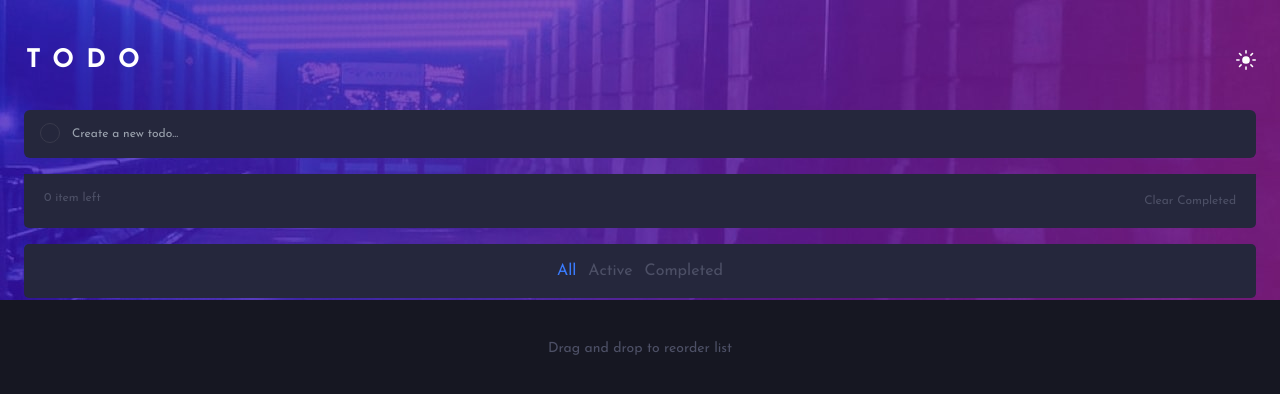
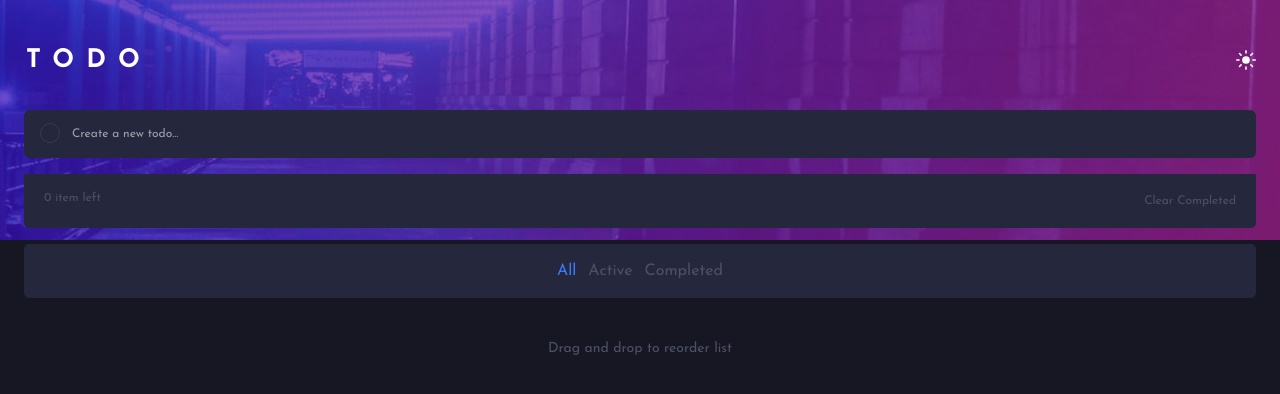
Before and after one commit to edpau/fm_todo-app, a React (Create React App) app: page / in a window 1280 px wide. Shown: the top 394 px of the page. Built offline with nearby package versions, Linux system fonts and the light colour scheme.

Commit message:
style: extend Tailwind CSS configuration with custom background size

```diff
--- a/tailwind.config.js
+++ b/tailwind.config.js
@@ -3,6 +3,9 @@ module.exports = {
   content: ["./index.html", "./src/**/*.{js,ts,jsx,tsx}"],
   theme: {
     extend: {
+      backgroundSize: {
+        "bgSize": "100% 30vh"
+      },
       fontFamily: {
         "josefin-sans": ["Josefin Sans", "sans-serif"],
       },
```
